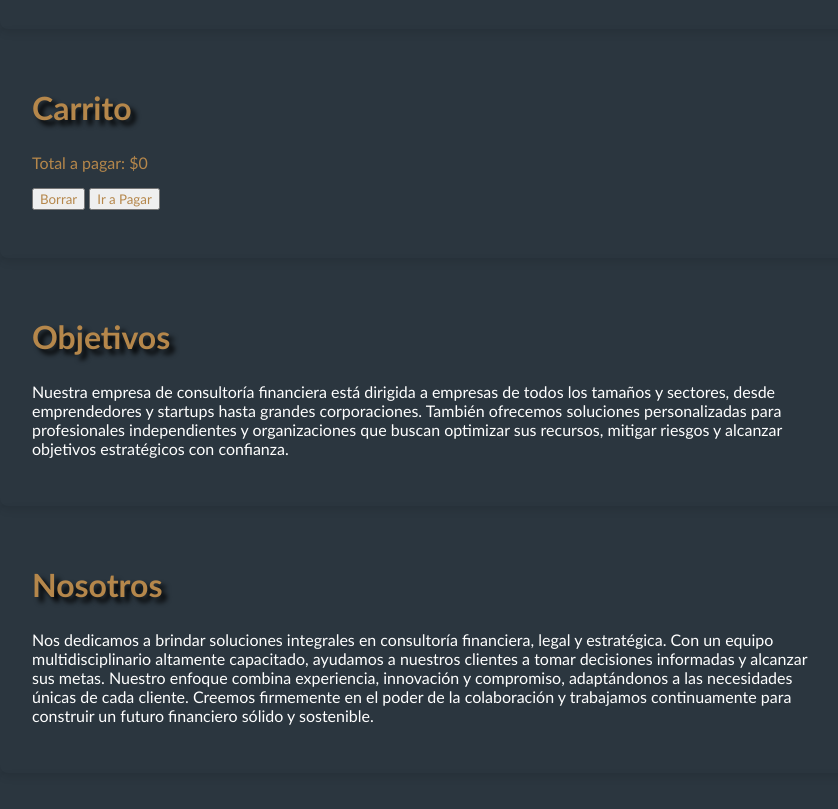
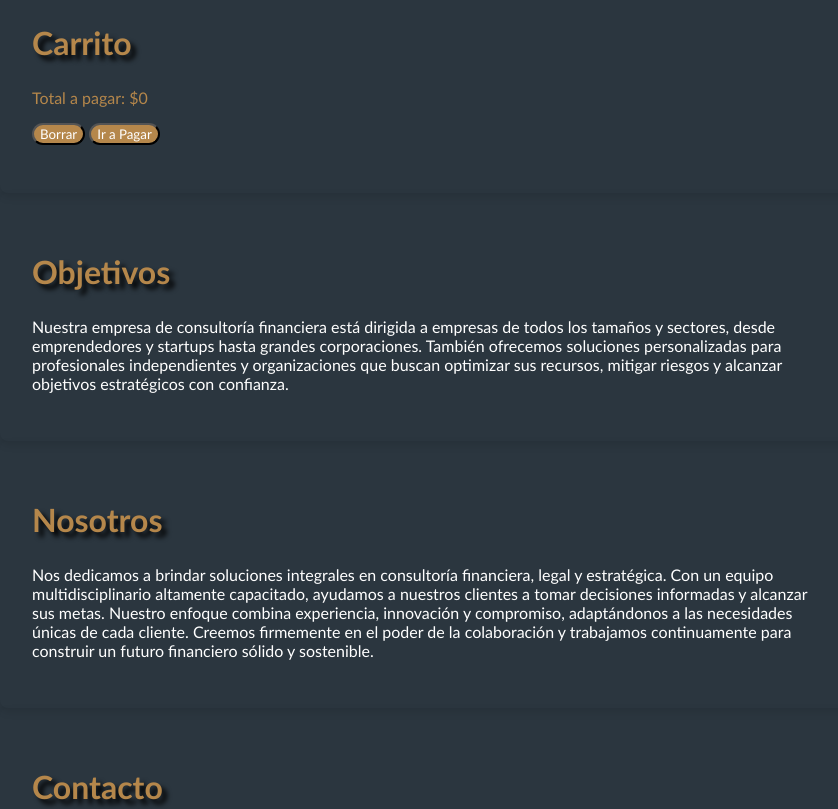
Before and after one commit to ayecampero/Carrito-de-Compras, a plain HTML site: page index.html in a window 1280 px wide. Shown: the part 1207-2016 px from the top of the page, without its empty margins (208-1046 px from the left). Drawn offline with Linux system fonts and the light colour scheme; a web font is replaced by a local one.

Commit message:
Add files via upload

```diff
--- a/index.html
+++ b/index.html
@@ -18,7 +18,7 @@
         <nav>
             <!-- Representa una sección de navegación con enlaces a otras partes de la página o a diferentes páginas-->
             <ul>
-                <li><a href="#inicio">Inicio</a></li>
+                <!--<li><a href="#inicio">Inicio</a></li>-->
                 <li><a href="#secServicios">Servicios</a></li>
                 <li><a href="#objetivos">Objetivos </a></li>
                 <li><a href="#nosotros">Nosotros</a></li>
@@ -99,7 +99,7 @@
         </section>
     </main>
 
-    <footer id="pagina-footer">
+    <footer id="pagina-footer" class="box">
         <!-- Define el pie de página, donde generalmente se encuentran los derechos de autor, enlaces adicionales y contactos -->
         <h4>Seguinos en nuestras redes</h4>
         <ul>
--- a/styles.css
+++ b/styles.css
@@ -160,6 +160,27 @@ header a {
     box-shadow: 0 6px 12px rgba(0, 0, 0, 0.15);
 }
 
+#boton-pagar {
+    background-color: #B5874B; /* Color de fondo dorado*/
+    color: white;  /* Color del texto blanco */
+    border-radius: 15px;
+}
+
+#boton-pagar:hover {
+    transform: scale(1.05);
+    box-shadow: 0 6px 12px rgba(0, 0, 0, 0.15);
+}
+
+#boton-borrar {
+    background-color: #B5874B; /* Color de fondo dorado*/
+    color: white;  /* Color del texto blanco */
+    border-radius: 15px;
+}
+
+#boton-borrar:hover {
+    transform: scale(1.05);
+    box-shadow: 0 6px 12px rgba(0, 0, 0, 0.15);
+}
 #carrito p{
     color: #B5874B;
 }
```
